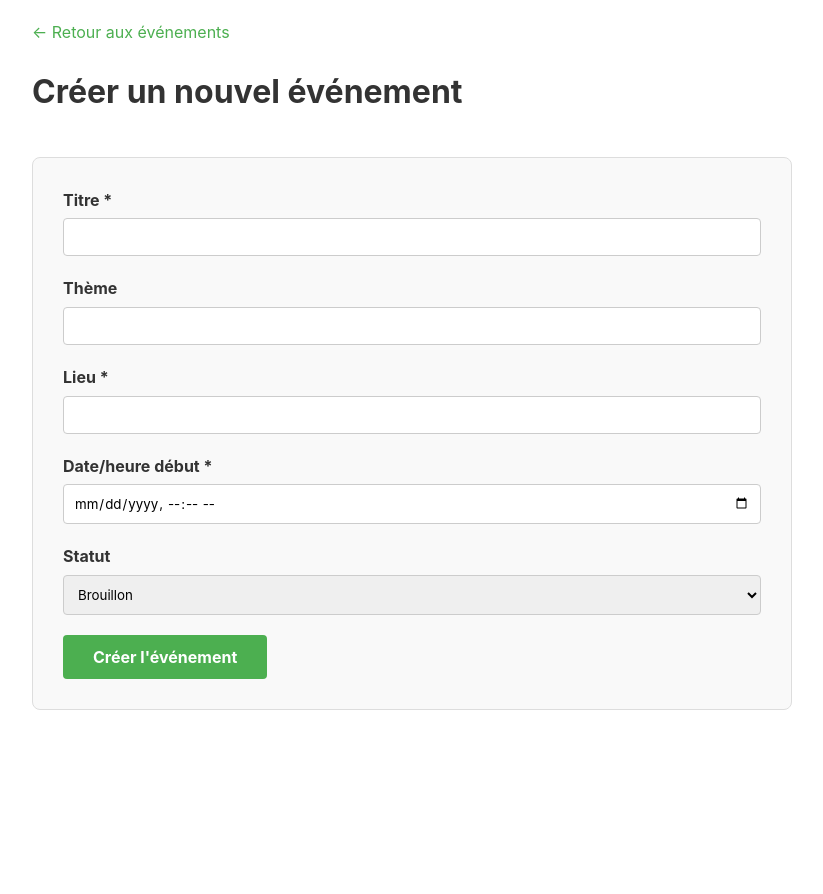
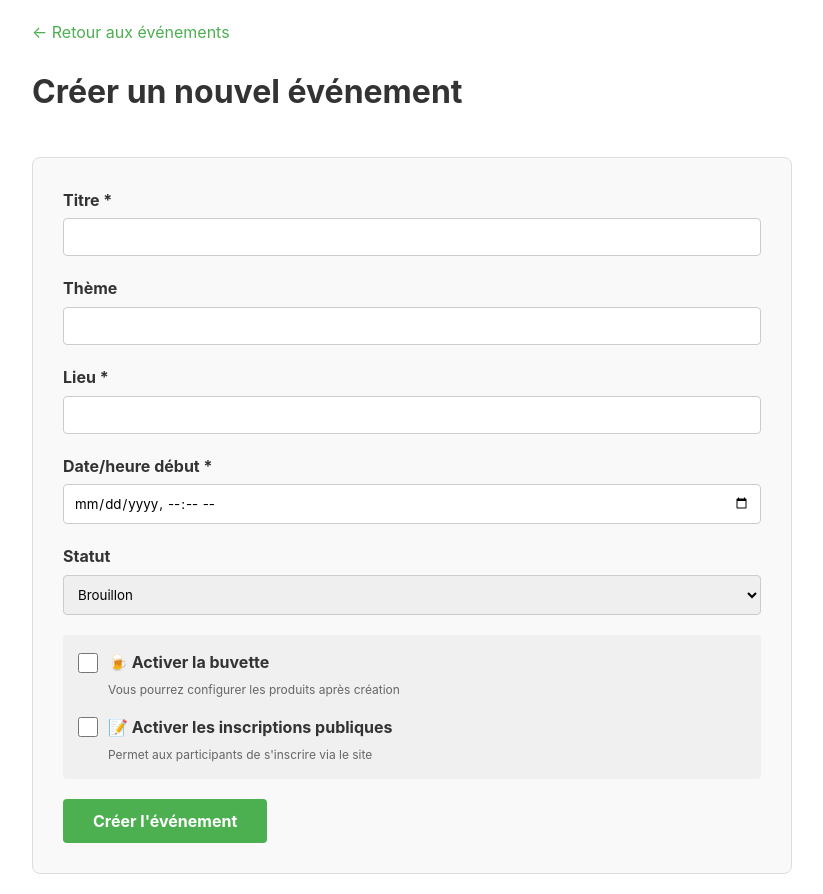
Before and after one commit to johnnyfleury87-ctrl/ASSEP, a Next.js app: page /dashboard/evenements/new in a window 1280 px wide. Shown: the whole page, without its empty margins (228-1051 px from the left). Before the commit the page ends 800 px from the top, so only its background shows below. Built offline with nearby package versions, Linux system fonts and the light colour scheme; no server answers.

Commit message:
evenement

```diff
--- a/pages/api/signups.js
+++ b/pages/api/signups.js
@@ -32,7 +32,7 @@ export default async function handler(req, res) {
     // Vérifier que l'événement et le créneau existent
     const { data: event, error: eventError } = await supabaseAdmin
       .from('events')
-      .select('id, title, status')
+      .select('id, name, status, signups_enabled')
       .eq('id', eventId)
       .single()
 
@@ -42,6 +42,10 @@ export default async function handler(req, res) {
 
     if (event.status !== 'published') {
       return res.status(400).json({ error: 'Event is not open for signups' })
+    }
+
+    if (!event.signups_enabled) {
+      return res.status(400).json({ error: 'Signups are not enabled for this event' })
     }
 
     const { data: shift, error: shiftError } = await supabaseAdmin
@@ -95,7 +99,7 @@ export default async function handler(req, res) {
     const emailTemplate = volunteerConfirmationEmail({
       firstName,
       lastName,
-      eventTitle: event.title,
+      eventTitle: event.name,
       shiftDetails
     })
 
--- a/pages/dashboard/evenements/new.js
+++ b/pages/dashboard/evenements/new.js
@@ -15,7 +15,9 @@ export default function NewEvent() {
     theme: '',
     location: '',
     startsAt: '',
-    status: 'draft'
+    status: 'draft',
+    buvette_active: false,
+    signups_enabled: false
   })
 
   const generateSlug = (title) => {
@@ -51,6 +53,8 @@ export default function NewEvent() {
           location: formData.location,
           event_date: formData.startsAt,
           status: formData.status,
+          buvette_active: formData.buvette_active,
+          signups_enabled: formData.signups_enabled,
           created_by: user.id
         })
         .select()
@@ -161,6 +165,38 @@ export default function NewEvent() {
           </select>
         </div>
 
+        <div style={{ marginBottom: '20px', padding: '15px', backgroundColor: '#f0f0f0', borderRadius: '4px' }}>
+          <div style={{ marginBottom: '15px' }}>
+            <label style={{ display: 'flex', alignItems: 'center', cursor: 'pointer' }}>
+              <input
+                type="checkbox"
+                checked={formData.buvette_active}
+                onChange={(e) => setFormData({ ...formData, buvette_active: e.target.checked })}
+                style={{ marginRight: '10px', width: '20px', height: '20px', cursor: 'pointer' }}
+              />
+              <span style={{ fontWeight: 'bold' }}>🍺 Activer la buvette</span>
+            </label>
+            <p style={{ fontSize: '12px', color: '#666', margin: '5px 0 0 30px' }}>
+              Vous pourrez configurer les produits après création
+            </p>
+          </div>
+
+          <div>
+            <label style={{ display: 'flex', alignItems: 'center', cursor: 'pointer' }}>
+              <input
+                type="checkbox"
+                checked={formData.signups_enabled}
+                onChange={(e) => setFormData({ ...formData, signups_enabled: e.target.checked })}
+                style={{ marginRight: '10px', width: '20px', height: '20px', cursor: 'pointer' }}
+              />
+              <span style={{ fontWeight: 'bold' }}>📝 Activer les inscriptions publiques</span>
+            </label>
+            <p style={{ fontSize: '12px', color: '#666', margin: '5px 0 0 30px' }}>
+              Permet aux participants de s'inscrire via le site
+            </p>
+          </div>
+        </div>
+
         <button
           type="submit"
           disabled={loading}
```
Also changed, not shown: pages/evenements/[slug].js (+12 -8 lines).
